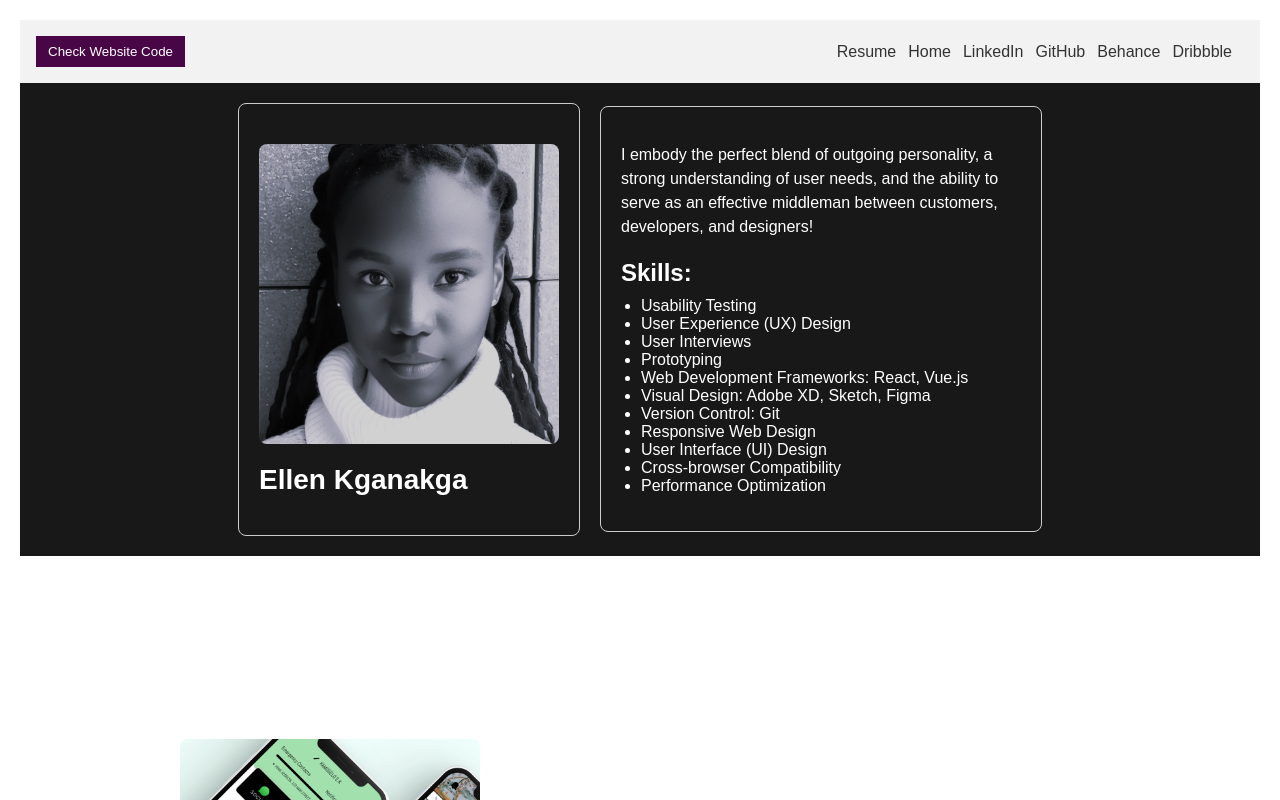
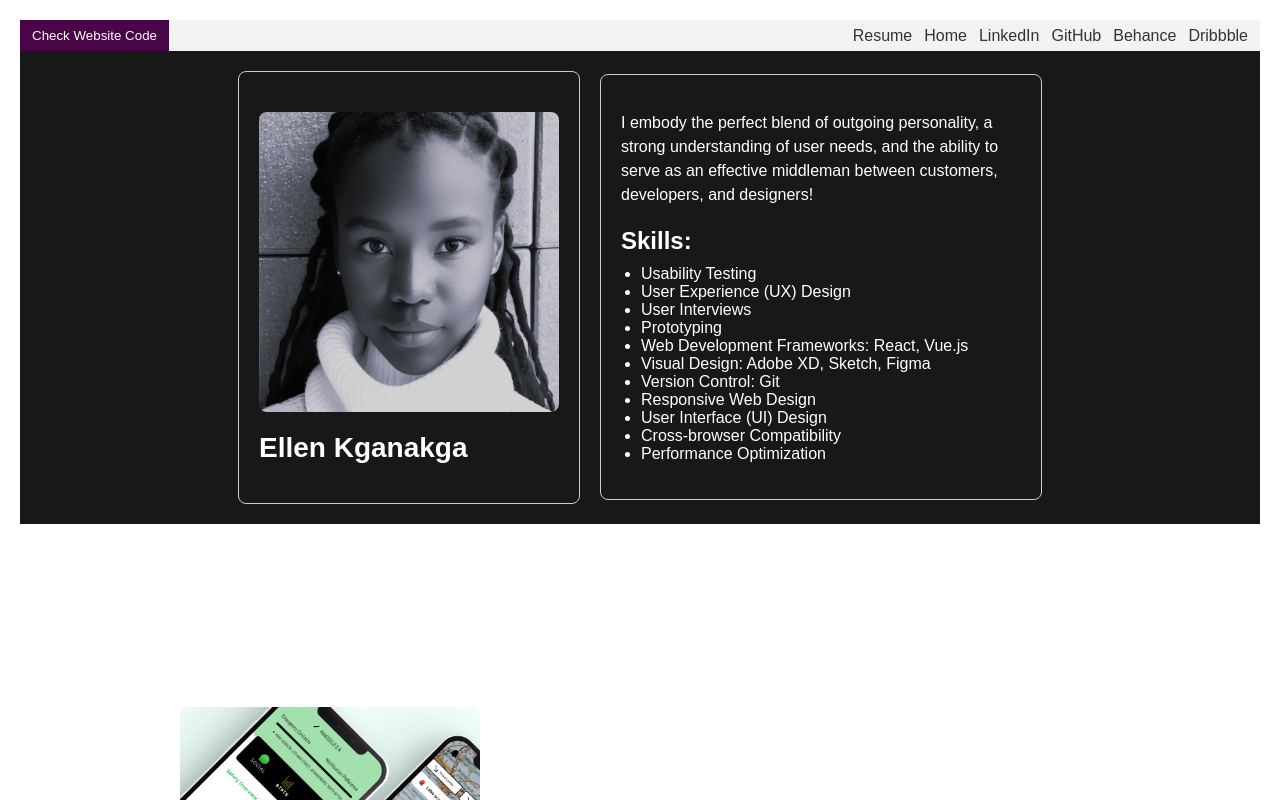
Before and after one commit to KamoEllen/Kamo.website, a React (Create React App) app: page / in a window 1280 px wide. Shown: the top 800 px of the page. Built offline with nearby package versions, Linux system fonts and the light colour scheme.

Commit message:
Update Header.css

```diff
--- a/src/components/Header.css
+++ b/src/components/Header.css
@@ -4,7 +4,7 @@
   display: flex;
   justify-content: space-between;
   align-items: center;
-  padding: 16px;
+
   background-color: #f2f2f2;
 }
 
```
